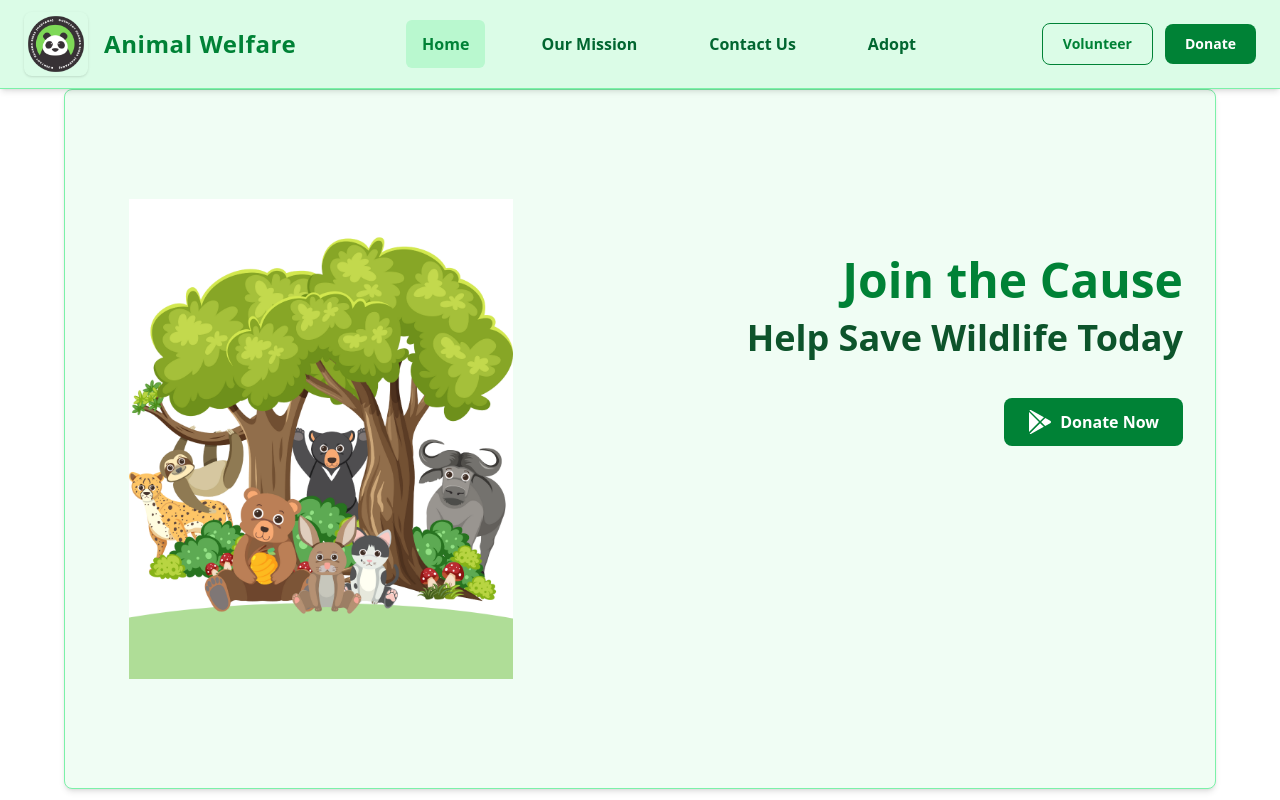
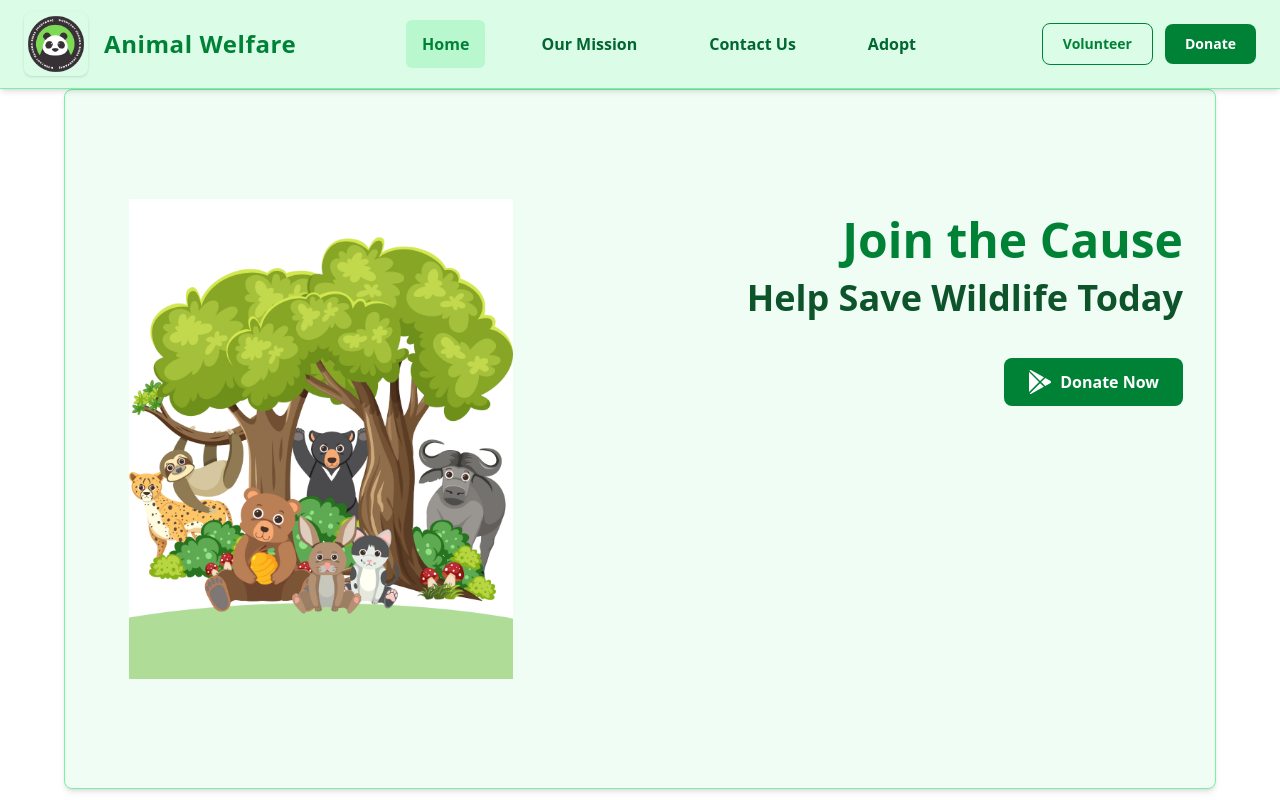
Before and after one commit to dushyantsharma460/Rounting-WildLife, a React (Vite) app: page / in a window 1280 px wide. Shown: the top 800 px of the page. Built offline with nearby package versions, Linux system fonts and the light colour scheme.

Commit message:
Update Home.jsx

```diff
--- a/src/components/Home/Home.jsx
+++ b/src/components/Home/Home.jsx
@@ -6,7 +6,7 @@ export default function Home() {
         <div className="mx-auto w-full max-w-7xl">
             {/* Hero Section */}
             <aside className="relative bg-green-50 text-green-900 rounded-lg border border-green-300 overflow-hidden sm:mx-16 mx-2 sm:py-20 py-4 shadow-md min-h-[600px] sm:min-h-[700px]">
-                <div className="relative z-10 max-w-screen-xl px-4 pt-6 sm:pt-20 pb-16 sm:pb-24 mx-auto sm:px-6 lg:px-8">
+                <div className="relative z-10 max-w-screen-xl px-1 pt-2 sm:pt-10 pb-8 sm:pb-12 mx-auto sm:px-6 lg:px-8">
                     {/* Text block - hidden on mobile */}
                     <div className="hidden sm:block max-w-xl space-y-8 text-right ml-auto">
                         <h2 className="text-4xl sm:text-5xl font-extrabold text-green-700 leading-tight">
```
